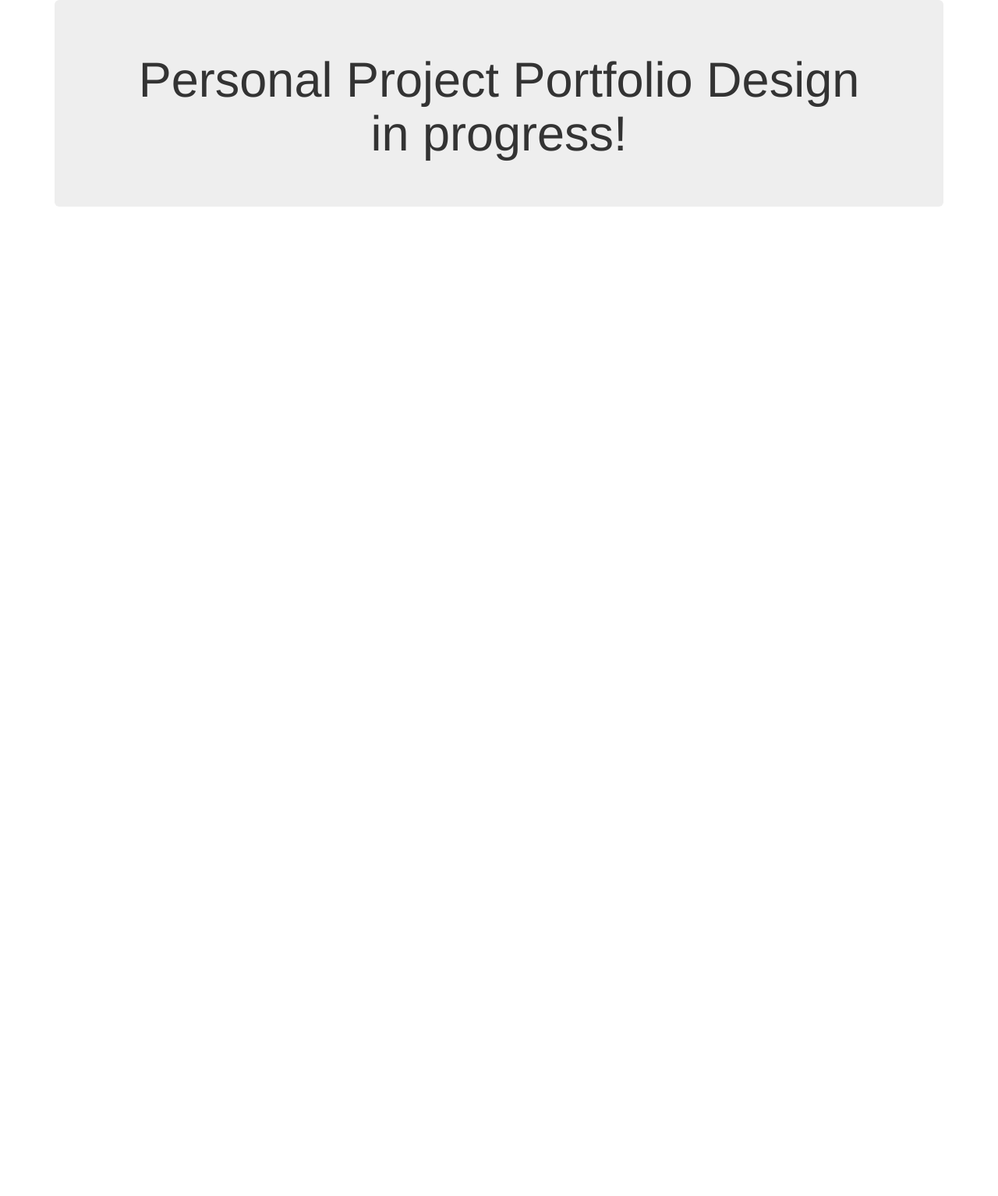
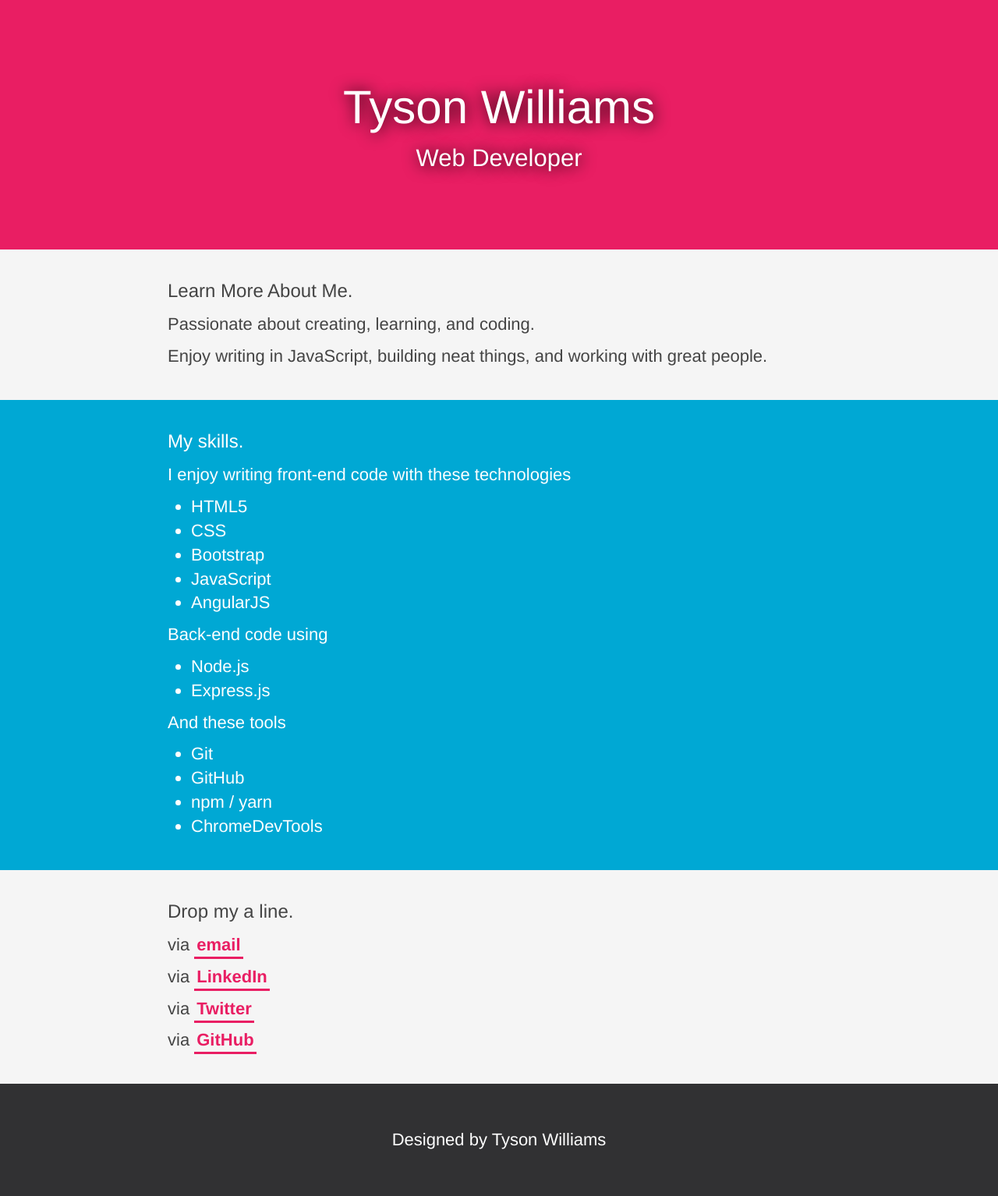
Before and after one commit to tysonwilliams/tysonwilliams.github.io, a website: page public/index.html in a window 1280 px wide. Shown: the whole page at 78% size. Before the commit the page ends 800 px from the top, so only its background shows below. Drawn offline with nearby package versions, Linux system fonts and the light colour scheme; some packages are replaced by stand-ins of ours; a script that the page names is missing.

Commit message:
updated main landing page

```diff
--- a/public/components/home/home.html
+++ b/public/components/home/home.html
@@ -1,5 +1,56 @@
-<div class="jumbotron" id="jumbotron">
-    <div class="container text-center">
-        <h1>Personal Project Portfolio Design in progress!</h1>
+<div class="header">
+    <div class="content-wrapper">
+      <h1>Tyson Williams</h1>
+      <h2>Web Developer</h2>
     </div>
-</div>
+  </div>
+
+  <div class="tagline">
+    <div class="content-wrapper">
+      <h3>Learn More About Me.</h3>
+      <p>Passionate about creating, learning, and coding.</p>
+      <p>Enjoy writing in JavaScript, building neat things, and working with great people.</p>
+    </div>
+  </div>
+
+  <div class="skills">
+    <div class="content-wrapper">
+      <h3>My skills.</h3>
+      <p>I enjoy writing front-end code with these technologies<p>
+      <ul>
+        <li>HTML5</li>
+        <li>CSS</li>
+        <li>Bootstrap</li>
+        <li>JavaScript</li>
+        <li>AngularJS</li>
+      </ul>
+      <p>Back-end code using</p>
+      <ul>
+        <li>Node.js</li>
+        <li>Express.js</li>
+      </ul>
+      <p>And these tools</p>
+      <ul>
+        <li>Git</li>
+        <li>GitHub</li>
+        <li>npm / yarn</li>
+        <li>ChromeDevTools</li>
+      </ul>
+    </div>
+  </div>
+
+  <div class="contact">
+    <div class="content-wrapper">
+      <h3>Drop my a line.</h3>
+      <p>via <a href="mailto:tyson.j.williams@gmail.com" target="_blank">email</a></p>
+      <p>via <a href="https://www.linkedin.com/in/tysonwilliams" target="_blank"><span>LinkedIn</span></a></p>
+      <p>via <a href="https://twitter.com/TysonSuccess" target="_blank"><span>Twitter</span></a></p>
+      <p>via <a href="https://github.com/tysonwilliams" target="_blank"><span>GitHub</span></a></p>
+    </div>
+  </div>
+
+  <div class="footer">
+    <div class="content-wrapper">
+      <p>Designed by Tyson Williams</p>
+    </div>
+  </div>
--- a/public/index.html
+++ b/public/index.html
@@ -3,15 +3,15 @@
 
 <head>
     <meta charset="UTF-8">
+    <meta name="viewport" content="width=device-width; initial-scale=1.0; maximum-scale=1.0;">
     <link rel="stylesheet" href="https://maxcdn.bootstrapcdn.com/bootstrap/3.3.7/css/bootstrap.min.css">
+    <link rel="stylesheet" href="styles.css">
     <title>Tyson Williams' Portfolio</title>
 </head>
 
 <body>
 
-    <div class="container">
-        <div ng-view></div>
-    </div>
+    <div ng-view></div>
 
     <!-- Third Party -->
     <script src="https://ajax.googleapis.com/ajax/libs/angularjs/1.5.6/angular.js"></script>
--- /dev/null
+++ b/public/styles.css
@@ -0,0 +1,146 @@
+*, *:before, *:after {
+    box-sizing: border-box;
+    margin: 0;
+    padding: 0;
+}
+
+body {
+    background: #F5F5F5;
+    color: #444;
+    font-family: "Helvetica Neue", Arial, serif;
+    font-size: 22px;
+    margin: 0;
+    padding: 0;
+    font-weight: 200;
+    -webkit-font-smoothing: antialiased;
+	-moz-osx-font-smoothing: grayscale;
+}
+
+h1, h2, h3, h4 {
+    margin: 10px 0 15px;
+}
+
+p, ul {
+    margin: 10px 0;
+}
+
+ul li {
+    margin-left: 30px;;
+}
+
+a {
+    color: #e91e63;
+    font-weight: 600;
+    text-decoration: none;
+    border-bottom: 3px solid #e91e63;
+    padding: 3px;
+}
+
+a:hover {
+    background-color: #00b8d4;
+    color: white;
+}
+
+a:active {
+    position: relative;
+    top: 1px;
+}
+
+.content-wrapper {
+    line-height: 1.4;
+    margin: 0 auto;
+    max-width: 900px;
+    padding: 30px 25px;
+}
+
+/*
+ * HEADER
+ */
+
+.header {
+     align-items: center;
+     background-color: #FFFFFF;
+    /*background-image: url("");*/
+    background-position: cover;
+    background-repeat: no-repeat;
+    background-size: 100% auto;
+    color: #FFFFFF;
+    display: flex;
+    flex-direction: column;
+    height: 40vh;
+    justify-content: center;
+    min-height: 250px;
+    padding: 0 20px;
+    position: relative;
+    text-align: center;
+}
+
+@media only screen and (max-device-width: 420px)  {
+  .header {
+    background-size: auto 100%;
+  }
+}
+
+.header:before {
+    background: #e91e63;
+    bottom: 0;
+    content: ' ';
+    display: block;
+    left: 0;
+    position: absolute;
+    right: 0;
+    top: 0;
+    z-index: 1;
+}
+
+.header * {
+     position: relative;
+     z-index: 2;
+     text-shadow: 1px 1px 20px black;
+}
+
+.header h1 {
+    font-size: 6rem;
+    font-weight: 100;
+}
+
+.header h2 {
+    font-size: 3.1rem;
+    font-weight: 100;
+    margin: 5px 0;
+}
+
+/*
+ * FOOTER
+ */
+
+.footer {
+    align-items: center;
+    background-color: #313133;
+    background-position: cover;
+    background-repeat: no-repeat;
+    background-size: 100% auto;
+    color: #FFFFFF;
+    display: flex;
+    flex-direction: column;
+    height: 18vh;
+    justify-content: center;
+    min-height: 75px;
+    padding: 0 20px;
+    position: relative;
+    text-align: center;
+}
+
+/*
+ * SKILLS & BADGES
+ */
+
+.skills-badges {
+    margin-left: -30px;
+    margin-right: -30px;
+}
+
+.skills {
+    background: #00a8d4;
+    color: white;
+}
```
